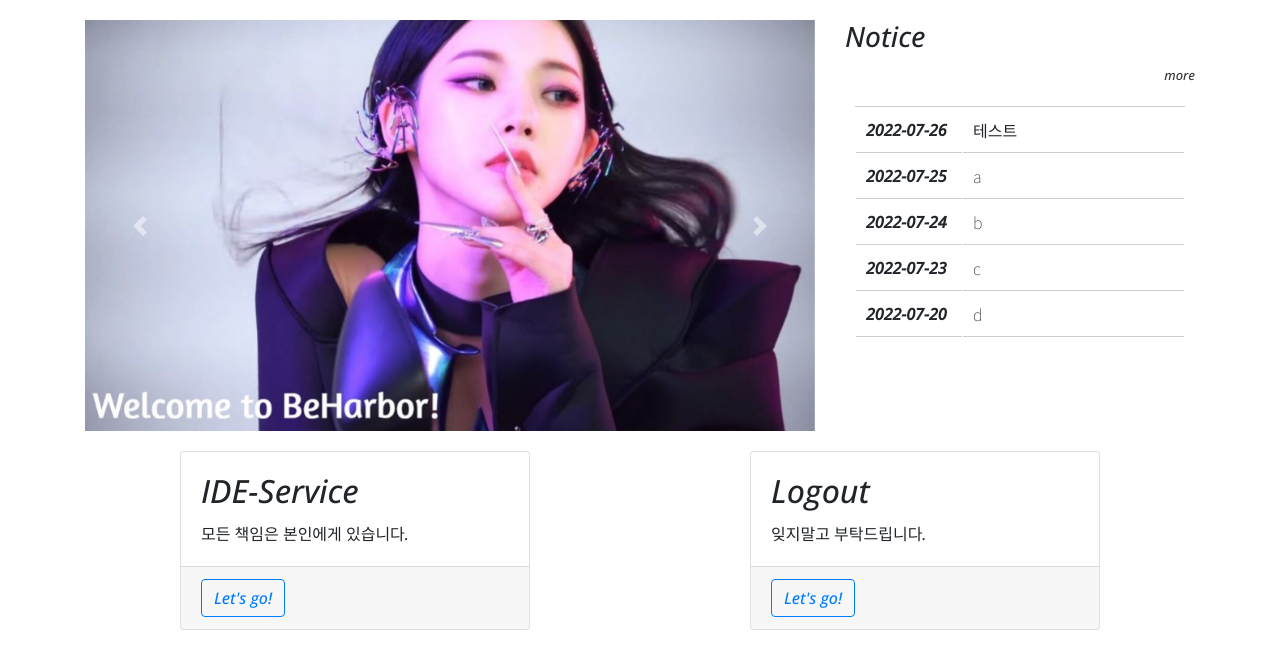
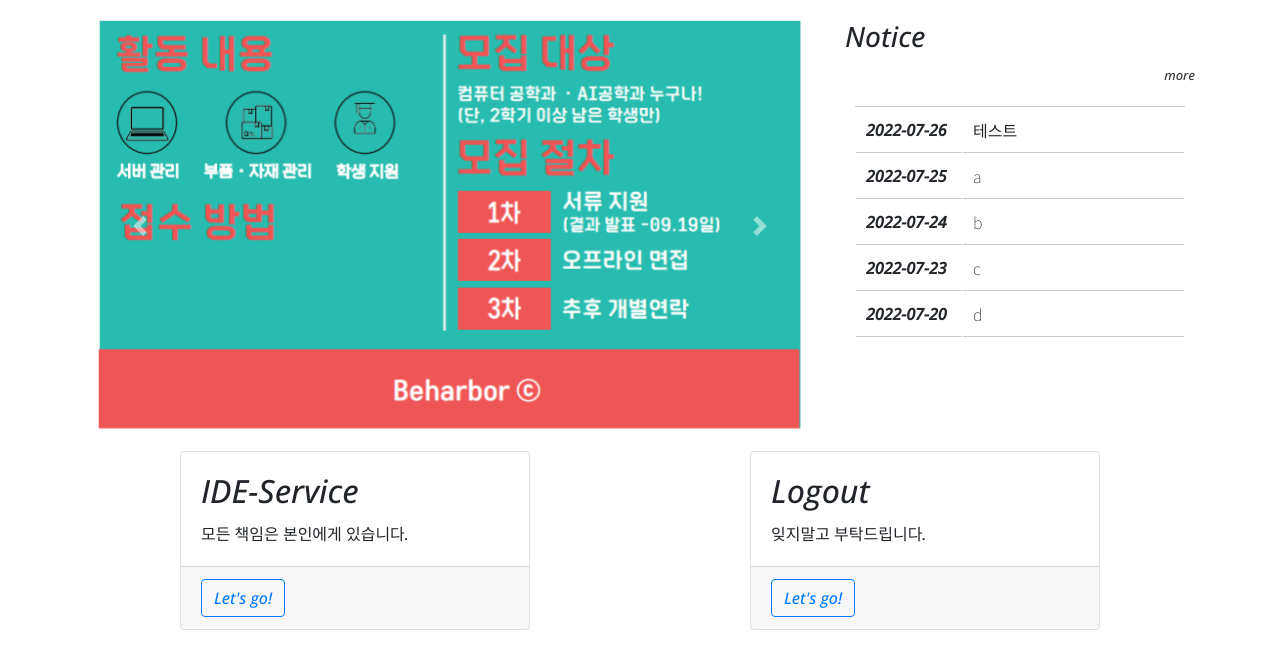
Before and after one commit to BonhyeonGu/BeHarbor_Front, a Flask app: page /testt in a window 1280 px wide. Shown: the part 56-727 px from the top of the page. Run offline with Flask 2, Linux system fonts and the light colour scheme; some libraries are stand-ins or nearby versions.

Commit message:
홈 화면 게시 이미지 변경(테스트, 추후 변경 가능)

```diff
--- a/app.py
+++ b/app.py
@@ -57,7 +57,6 @@ def login_back():
 	session['name'] = q_name
 	return render_template('home.html', user_name=q_name)
 
-#생각난건데 로그인 실패 페이지 띄울때 세션 삭제하고 return하는게 더 안전한가요? 아님 그냥 해도 상관없나요
 #로그아웃(세션삭제)
 @app.route("/logout")
 def logout():
@@ -85,8 +84,6 @@ def kuber_url():
 def kuber_url_back():
 	return (url_for('kuber_url'))
 
-
-
 #공지페이지
 @app.route("/notice")
 def notice():
@@ -111,7 +108,6 @@ def ide():
 
 #css 테스트용 주소/ 개발할 때 주소 뒤에 /testt 붙여서 접속하면 따로 로그인할 필요없어요
 #테스트할 파일을 바꾸고 싶으면 return 템플릿에서 community.html 대신 적용할 파일 적어주면 됩니다.
-#파일업로드 페이지는 적용x 아이디 정보가 필요해서,,
 @app.route("/testt")
 def testt():
 	return render_template('home.html')
--- a/templates/home.html
+++ b/templates/home.html
@@ -129,7 +129,7 @@
                         <div class="carousel-inner">
                             <div class="carousel-item active">
                                 <!-- 이미지 일때 -->
-                                <img class="d-block w-100" src="{{ url_for('static', filename = 'image/karina.jpg') }}"
+                                <img class="d-block w-100" src="{{ url_for('static', filename = 'image/test_notice.png') }}"
                                     alt="First slide" style="height: 411px;"/>
                             </div>
                             <div class="carousel-item">
```
Also changed, not shown: static/image/test_notice.PNG (added).
